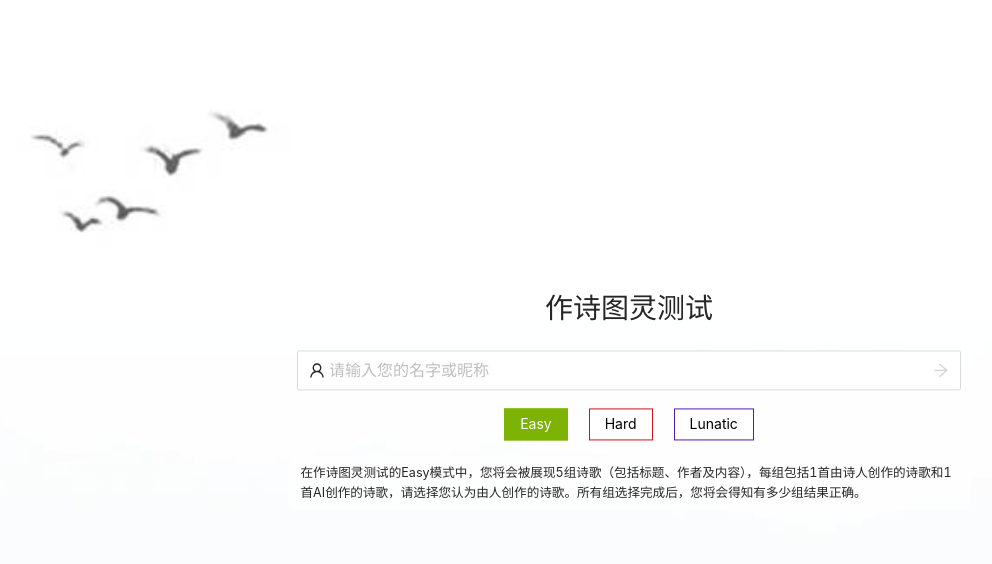
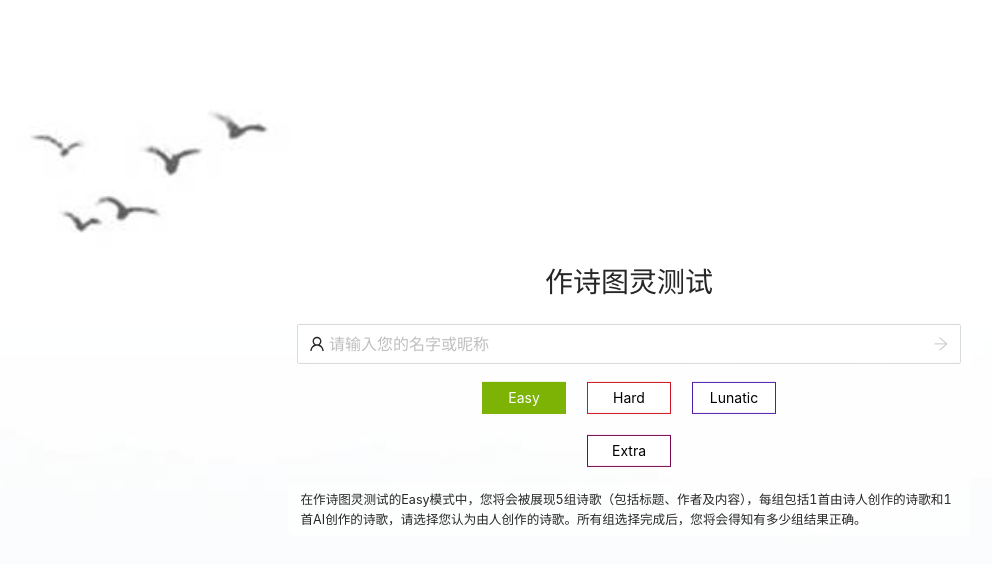
Before and after one commit to Somefive/poetry-turing-test, a React (Create React App) app: page / in a window 1280 px wide. Shown: the top 564 px of the page, without its empty margins (11-1003 px from the left). Built offline with nearby package versions, Linux system fonts and the light colour scheme.

Commit message:
update frontend

```diff
--- a/src/App.js
+++ b/src/App.js
@@ -1,10 +1,9 @@
 import './App.css';
 import 'antd/dist/antd.css'
-import { Input, message, Button } from 'antd'
-import { UserOutlined, ArrowRightOutlined, RobotOutlined, LoadingOutlined } from '@ant-design/icons'
+import { Input, message, Button, Table } from 'antd'
+import { UserOutlined, ArrowRightOutlined, RobotOutlined, LoadingOutlined, MailOutlined } from '@ant-design/icons'
 import { Component } from 'react'
 import _ from 'lodash'
-import poetries from './poetries.json'
 import axios from 'axios'
 
 // import Swiper core and required components
@@ -20,26 +19,31 @@ import 'swiper/components/scrollbar/scrollbar.scss'
 // install Swiper components
 SwiperCore.use([Pagination, Scrollbar, A11y, Navigation]);
 
-const API_HREF = (process.env.NODE_ENV === 'production') ? process.env.PUBLIC_URL.replace('poetry-turing-test', 'api') : 'https://turing-poet.aminer.cn/api/'
+const API_HREF = (process.env.NODE_ENV === 'production') ? process.env.PUBLIC_URL.replace('poetry-turing-test', 'api') : 'http://localhost:19544' //'http://localhost:19545' //'https://turing-poet.aminer.cn/api/'
 
 export default class App extends Component {
     constructor(props) {
       super(props)
       this.state = {
           model: 'login',
-          username: '',
-          score: 0,
+          username: localStorage.getItem('v2.username') || '',
           turingTests: [],
           mode: 'easy',
           countDown: 0,
-          rank: 0,
-          rankTotal: 0,
           guiding: 'firsttime',
-          loading: false
+          loading: false,
+          config: {},
+          session_id: '',
+          session_key: '',
+          results: {},
+          email: localStorage.getItem('v2.email') || '',
+          rankBoard: {}
       }
-      this.poetries = _.shuffle(poetries)
+      this.timecosts = []
+      this.microTimer = undefined
       this.timer = undefined
       this.swiper = undefined
+      this.rankBoardContainer = undefined
     }
 
     renderLogin() {
@@ -49,7 +53,8 @@ export default class App extends Component {
           background: mode === this.state.mode ? color : 'white',
           borderColor: color,
           borderRadius: 0,
-          margin: '0.25em 0.75em'
+          margin: '0.25em 0.75em',
+          width: '6em'
         }}>{_.capitalize(mode)}</Button>
       }
       return (
@@ -67,14 +72,18 @@ export default class App extends Component {
             onPressEnter={() => this.login()}
           />
           <div className="mode-choice">
-              {renderModeButton('easy', '#7cb305')}
-              {renderModeButton('hard', '#cf1322')}
-              {renderModeButton('lunatic', '#531dab')}
+            {renderModeButton('easy', '#7cb305')}
+            {renderModeButton('hard', '#cf1322')}
+            {renderModeButton('lunatic', '#531dab')}
+          </div>
+          <div className="mode-choice">
+            {renderModeButton('extra', '#780650')}
           </div>
           <div className="description">
             {this.state.mode === 'easy' && '在作诗图灵测试的Easy模式中，您将会被展现5组诗歌（包括标题、作者及内容），每组包括1首由诗人创作的诗歌和1首AI创作的诗歌，请选择您认为由人创作的诗歌。所有组选择完成后，您将会得知有多少组结果正确。'}
             {this.state.mode === 'hard' && '在作诗图灵测试的Hard模式中，您将会被展现10组诗歌（包括标题及内容），每组包括1首由诗人创作的诗歌和2首AI创作的诗歌，请选择您认为由人创作的诗歌，每组回答限时60(绝句)/90(律诗)秒。所有组选择完成后，您将会得知有多少组结果正确。'}
             {this.state.mode === 'lunatic' && '在作诗图灵测试的Lunatic模式中，您将会被展现20组诗歌（仅包括诗歌内容），每组包括3首诗歌，其中至多包含1首由人创作的诗歌，请选择您认为由人创作的诗歌（若没有，则不选择），每组回答限时30(绝句)/45(律诗)秒。所有组选择完成后，您将会得知有多少组结果正确。'}
+            {this.state.mode === 'extra' && '在作诗图灵测试的Extra模式中，您将会被展现20组诗歌（包括标题、作者及内容），每组包括3首诗歌，其中包含1首由人创作的诗歌和2首由不同AI创作的诗歌，请选择您认为由人创作的诗歌，每组回答不限时。所有组选择完成后，您将会得知有多少组结果正确。'}
           </div>
         </div>
       )
@@ -83,12 +92,24 @@ export default class App extends Component {
     login() {
       if (this.state.username.length === 0) message.warning('输入的名称不能为空')
       else {
+        localStorage.setItem('v2.username', this.state.username)
         this.setState({loading: true})
-        axios.get(`${API_HREF}/get-turing-tests/${this.state.mode}`).then(data => {
+        axios.post(`${API_HREF}/get-turing-tests`, {mode: this.state.mode, username: this.state.username}).then(data => {
           const turingTests = data.data.tests.map((test, index) => { return {
-            ...test, answer_id: '', index
+            ...test, answer_id: '', index, time: 0
           }})
-          this.setState({model: 'poetry-turing-test', turingTests, loading: false})
+          this.setState({
+            model: 'poetry-turing-test',
+            turingTests,
+            loading: false,
+            session_id: data.data.session_id,
+            session_key: data.data.session_key,
+            config: data.data.config
+          })
+          this.timecosts = turingTests.map(_ => 0)
+          this.microTimer = setInterval(() => {
+            if (this.swiper) this.timecosts[this.swiper.realIndex] += 100
+          }, 100)
         }).catch(err => {
           message.error(`${err}`)
           this.setState({loading: false})
@@ -96,30 +117,145 @@ export default class App extends Component {
       }
     }
 
+    checkRank() {
+      const re = /^(([^<>()[\]\\.,;:\s@"]+(\.[^<>()[\]\\.,;:\s@"]+)*)|(".+"))@((\[[0-9]{1,3}\.[0-9]{1,3}\.[0-9]{1,3}\.[0-9]{1,3}\])|(([a-zA-Z\-0-9]+\.)+[a-zA-Z]{2,}))$/;
+      if (!re.test(this.state.email.toLowerCase())) {
+        message.error(`请输入正确的邮箱格式`)
+        return
+      } else {
+        localStorage.setItem('v2.email', this.state.email)
+        this.setState({loading: true})
+        axios.post(`${API_HREF}/get-user-rank`, {
+          'username': this.state.username,
+          'mode': this.state.mode,
+          'session_id': this.state.session_id,
+          'session_key': this.state.session_key,
+          'email': this.state.email
+        }).then(data => {
+          this.setState({rankBoard: data.data, loading: false, model: 'rank-board'})
+        }).catch(err => {
+          message.error(`${err}`)
+          this.setState({loading: false})
+        })
+      }
+    }
+
+    renderRankBoard() {
+      const renderCol = (text, record) => {
+        let background = 'white'
+        let color = record.rank === 3 ? 'white' : 'black'
+        if (record.rank === 1) background = 'gold'
+        else if (record.rank === 2) background = 'silver'
+        else if (record.rank === 3) background = '#cd7f32'
+        return {
+          props: {
+            style: {
+              color, background,
+              fontWeight: record.rank === userrank ? 'bold' : 'normal'
+            }
+          },
+          children: <div>{text}</div>
+        };
+      }
+      const userrank = this.state.rankBoard.userrank
+      const columns = [
+        {
+          title: '排名',
+          dataIndex: 'rank',
+          key: 'rank',
+          width: 80,
+          align: 'center',
+          render: renderCol
+        },
+        {
+          title: '用户',
+          dataIndex: 'username',
+          key: 'username',
+          width: 160,
+          align: 'center',
+          ellipsis: true,
+          render: renderCol
+        },
+        {
+          title: '分数',
+          dataIndex: 'score',
+          key: 'score',
+          width: 80,
+          align: 'center',
+          render: renderCol
+        },
+        {
+          title: '用时(秒)',
+          dataIndex: 'timecost',
+          key: 'timecost',
+          width: 120,
+          align: 'center',
+          render: renderCol
+        },
+        {
+          title: '日期',
+          dataIndex: 'date',
+          key: 'date',
+          width: 120,
+          align: 'center',
+          render: renderCol
+        }
+      ]
+      const dataSource = this.state.rankBoard.ranks.map(row => { return {
+        key: row[0], rank: row[0], username: row[1], score: row[2], timecost: row[3] < 10000 ? row[3].toFixed(1) : 'NA', date: row[4] < '2022' ? row[4].replace('T', ' ').slice(5, row[4].length - 3) : 'NA'
+      }})
+      const width = columns.reduce((p, x) => p + x.width, 0)
+      return (
+        <div className="rank-board" ref={e => { this.rankBoardContainer = e }}>
+          <div className="top-info">排行榜</div>
+          <div className="header-info">您当前在<span className="mode-text">{this.state.mode}</span>模式的排名是{userrank}。</div>
+          <Table dataSource={dataSource} columns={columns} scroll={{x: width}}/>
+          <div className="retry-btn"><Button size="large" onClick={() => this.setState({model: 'login'})}>返回</Button></div>
+        </div>
+      )
+    }
+
     renderScoreBoard() {
+      const results = this.state.results
       return (
         <div className="score-board">
           <div className="header">
             <div>{this.state.username}</div>
-            <div>您的得分是：<span className="user-score">{this.state.score}</span> / {this.state.turingTests.length}</div>
-            <div>超越了<span className="user-rank">{(100 - this.state.rank * 100 / this.state.rankTotal).toFixed(2)}%</span>的人</div>
+            <div>您的得分是：<span className="user-score">{results.score}</span> / {this.state.config.num_testcases}</div>
+            <div>耗时{results.timecost.toFixed(1)}秒</div>
+            <div>您的最好成绩是：<span className="user-score">{results.best_record[0]}</span></div>
+            {results.best_record[1] < 10000 && <div>耗时{results.best_record[1].toFixed(1)}秒</div>}
+            <div>排名：<span className="user-score">{results.rank}</span> / {results.total} </div>
+            <div>超越了<span className="user-rank">{(100 - results.rank * 100 / results.total).toFixed(2)}%</span>的人</div>
           </div>
           <div className="retry-btn"><Button size="large" onClick={() => this.setState({model: 'login'})}>再来一次</Button></div>
+          <Input
+            className="email-input"
+            size="large"
+            placeholder="输入邮箱查看排行榜"
+            prefix={<MailOutlined className="site-form-item-icon" />}
+            suffix={
+              <ArrowRightOutlined className="enter-btn" style={{color: this.state.email.length === 0 ? 'lightgray' : 'black'}} onClick={() => this.checkRank()}/>
+            }
+            value={this.state.email}
+            onChange={e => this.setState({email: e.target.value})}
+            onPressEnter={() => this.checkRank()}
+          />
         </div>
       )
     }
 
-    renderPoetry(poetry, parent) {
-      const heightpercent = Math.floor(100 / parent.cases.length)
-      const title = parent.title
-      const author = parent.author
-      const dynasty = parent.dynasty
-      const content = poetry.content
+    renderPoetry(choice, test) {
+      const heightpercent = Math.floor(100 / this.state.config.num_options)
+      const title = test.title
+      const author = test.author
+      const dynasty = test.dynasty
+      const content = choice.content
       return (
-        <div className={`poetry-card ${poetry.id === parent.answer_id ? 'selected': ''}`} onClick={() => {
+        <div className={`poetry-card ${choice.id === test.answer_id ? 'selected': ''}`} onClick={() => {
           const tests = this.state.turingTests
-          if (tests[parent.index].answer_id === poetry.id) tests[parent.index].answer_id = ''
-          else tests[parent.index].answer_id = poetry.id
+          if (tests[test.index].answer_id === choice.id) tests[test.index].answer_id = ''
+          else tests[test.index].answer_id = choice.id
           let newState = {turingTests: tests}
           if (this.state.guiding === 'choosing') newState.guiding = 'goto-next'
           this.setState(newState)
@@ -140,7 +276,7 @@ export default class App extends Component {
         <SwiperSlide key={poetryTest.index}>
           <div className="poetry-container">
             <div className="poetry-inner">
-              {poetryTest && poetryTest.cases && poetryTest.cases.map(_case => this.renderPoetry(_case, poetryTest))}
+              {poetryTest && poetryTest.choices.map(choice => this.renderPoetry(choice, poetryTest))}
             </div>
           </div>
         </SwiperSlide>
@@ -148,20 +284,21 @@ export default class App extends Component {
     }
 
     submit() {
+      clearInterval(this.microTimer)
       if (this.state.mode === 'easy' && this.state.guiding !== '' && this.state.guiding !== 'submitting') return
       this.setState({loading: true})
       axios.post(`${API_HREF}/get-score`, {
         'username': this.state.username,
         'mode': this.state.mode,
-        'answers': this.state.turingTests.map(test => { return {
+        'session_id': this.state.session_id,
+        'session_key': this.state.session_key,
+        'answers': this.state.turingTests.map((test, idx) => { return {
           select_id: test.answer_id,
-          options: test.cases.map(_case => _case.id)
+          options: test.choices.map(_case => _case.id),
+          time: this.timecosts[idx] / 1000
         }})
       }).then(data => {
-        const score = data.data.score
-        const rank = data.data.rank
-        const rankTotal = data.data.total
-        let newState = {score, rank, rankTotal, model: 'score-board', loading: false}
+        let newState = {results: data.data, model: 'score-board', loading: false}
         if (this.state.guiding === 'submitting') newState.guiding = 'finish'
         this.setState(newState)
       }).catch(err => {
@@ -171,14 +308,15 @@ export default class App extends Component {
     }
 
     onSlideChange(reset) {
+      if (this.state.model !== 'poetry-turing-test') return
       if (this.timer) {
         clearTimeout(this.timer)
         this.timer = undefined
       }
-      if (this.state.mode !== 'easy') {
+      if (this.state.config.base_timelimit) {
         if (reset) {
-          let countDown = this.state.mode === 'hard' ? 60 : 30
-          if (this.state.turingTests[this.swiper.realIndex].cases.length > 0 && this.state.turingTests[this.swiper.realIndex].cases[0].content && this.state.turingTests[this.swiper.realIndex].cases[0].content.length > 2) countDown *= 1.5
+          let countDown = this.state.config.base_timelimit
+          if (this.state.turingTests[this.swiper.realIndex].scheme[0] > 2 && this.state.config.timelimit_boost) countDown *= this.state.config.timelimit_boost
           this.setState({countDown: Math.round(countDown)})
         }
         this.timer = setTimeout(() => {
@@ -214,7 +352,7 @@ export default class App extends Component {
               this.swiper = swiper
               this.onSlideChange(true)
             }}
-            allowSlidePrev={this.state.mode === 'easy'}
+            allowSlidePrev={this.state.config.allow_backward}
           >
             {this.state.turingTests.map(poetryTest => this.renderPoetryTest(poetryTest))}
           </Swiper>
@@ -271,12 +409,13 @@ export default class App extends Component {
             {this.state.model === 'login' && this.renderLogin()}
             {this.state.model === 'poetry-turing-test' && this.renderPoetryTuringTest()}
             {this.state.model === 'score-board' && this.renderScoreBoard()}
-            {this.state.model === 'poetry-turing-test' && this.state.mode !== 'easy' && this.renderTimer()}
+            {this.state.model === 'poetry-turing-test' && this.state.config.base_timelimit && this.renderTimer()}
           </div>
           {(this.state.model === 'poetry-turing-test' || this.state.model === 'score-board') && this.state.guiding !== '' && this.renderGuide()}
           {this.state.loading && <div className="loading-mask">
             <div className="mask-inner"><LoadingOutlined /></div>
           </div>}
+          {this.state.model === 'rank-board' && this.renderRankBoard()}
         </div>
       )
     }
```
